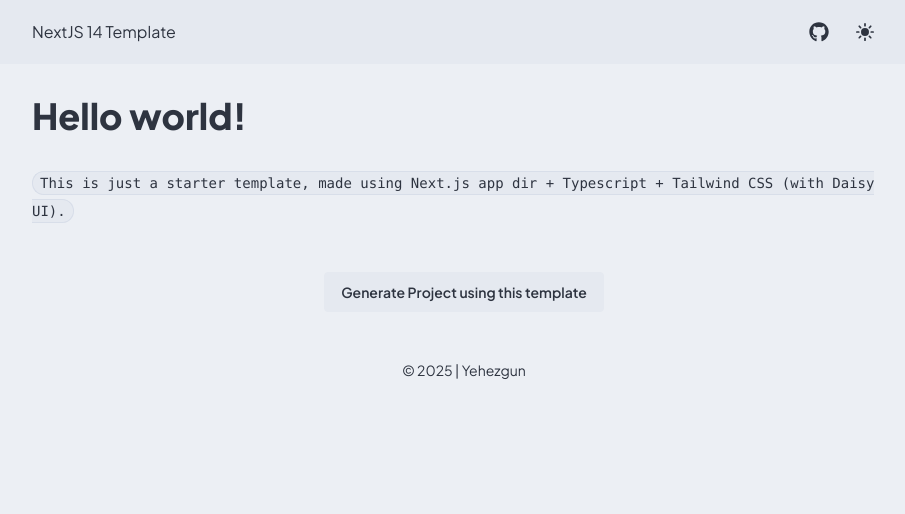
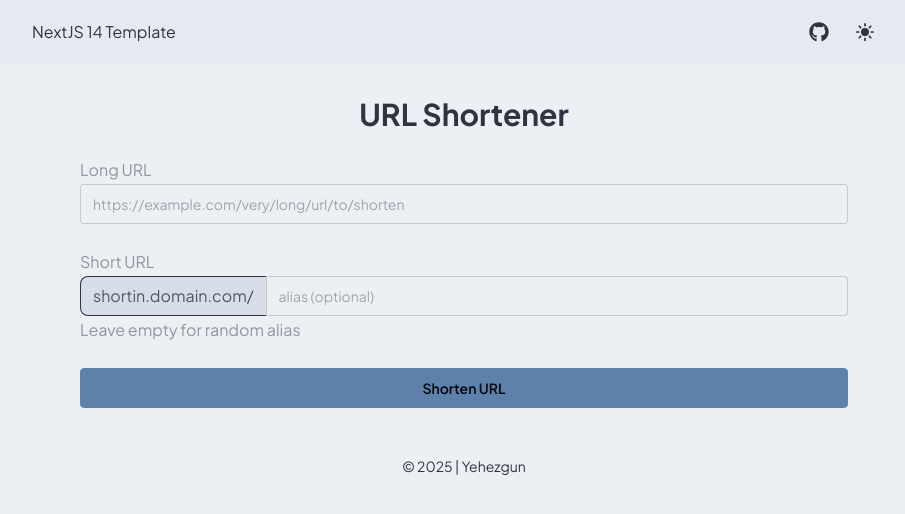
Before and after one commit to yehezkielgunawan/shortin-v2, a Next.js app: page / in a window 1280 px wide. Shown: the top 514 px of the page, without its empty margins (176-1081 px from the left). Built offline with nearby package versions, Linux system fonts and the light colour scheme.

Commit message:
Refactor Home page to implement URL Shortener feature and remove starter template content

```diff
--- a/src/app/page.tsx
+++ b/src/app/page.tsx
@@ -1,22 +1,17 @@
 import GeneralWrapper from "@/components/GeneralWrapper";
+import UrlShortenerForm from "@/components/UrlShortenerForm";
 
 export default function Home() {
 	return (
 		<GeneralWrapper>
-			<h1>Hello world!</h1>
-			<code>
-				This is just a starter template, made using Next.js app dir + Typescript
-				+ Tailwind CSS (with Daisy UI).
-			</code>
-			<div className="mt-12 flex w-full items-center justify-center">
-				<a
-					href="https://github.com/new?template_name=next14-starter&template_owner=yehezkielgunawan"
-					target="_blank"
-					className="btn"
-					rel="noreferrer"
-				>
-					Generate Project using this template
-				</a>
+			<div className="mx-auto w-full max-w-3xl">
+				<h1 className="mb-6 text-center font-bold text-2xl md:text-3xl">
+					URL Shortener
+				</h1>
+
+				<UrlShortenerForm />
+
+				{/* Results will be displayed here when API is integrated */}
 			</div>
 		</GeneralWrapper>
 	);
```
